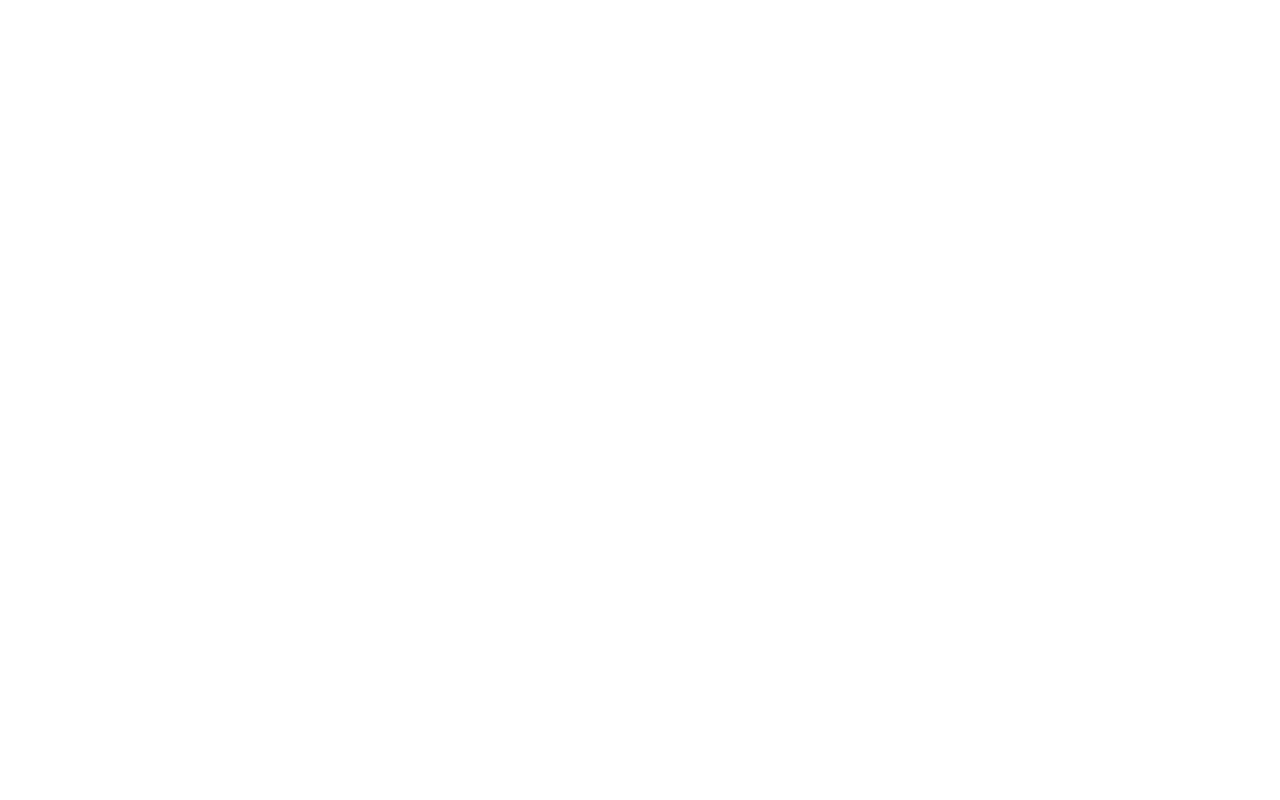
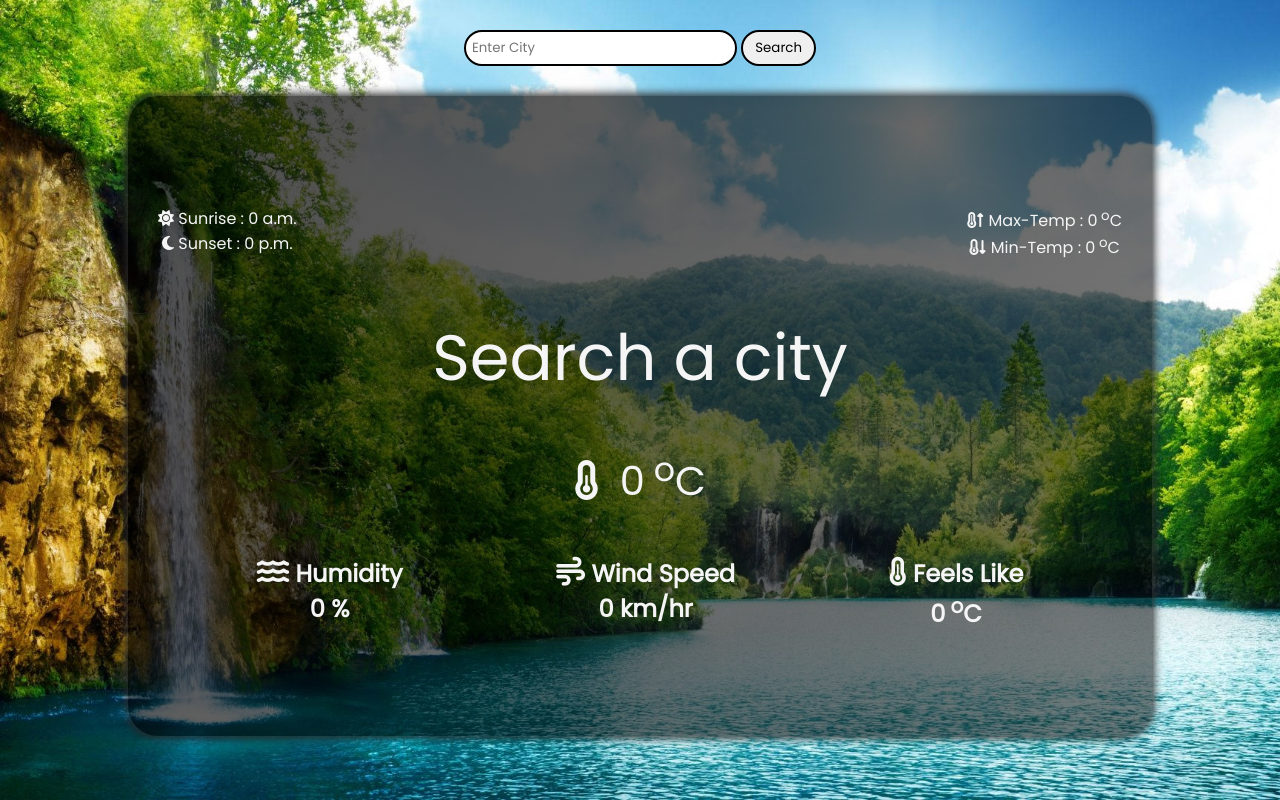
Before and after one commit to tanishtt/jsProjects, a plain HTML site: page weather-app/weather.html in a window 1280 px wide. Drawn offline with Linux system fonts and the light colour scheme.

Commit message:
done maximum part of project.

```diff
--- a/weather-app/script.js
+++ b/weather-app/script.js
@@ -0,0 +1,46 @@
+document.getElementById("btn-search")
+.addEventListener('click',function(event)
+{
+    event.preventDefault();
+    const cityInput = document.getElementById("input-city");
+    const city = cityInput.value;
+    console.log(city);
+    updatetemp(city);
+});
+
+const updatetemp=(city)=>{
+    const url = 'https://weather-by-api-ninjas.p.rapidapi.com/v1/weather?city=Delhi';
+        const options = {
+        method: 'GET',
+        headers: {
+            'X-RapidAPI-Key': '7157b77356msh855731455d890c5p165721jsn66da0bedfe59',
+            'X-RapidAPI-Host': 'weather-by-api-ninjas.p.rapidapi.com'
+        }
+    };
+
+    fetch(url,options)
+    .then((response)=>{
+        return response.json();
+    })
+    .then((data)=>{
+        console.log(data);
+
+        document.querySelector("#sunrise").innerText=data.sunrise;
+        document.querySelector("#sunset").innerText=data.sunset;
+
+        document.querySelector("#max-temp").innerText=data.max_temp;
+        document.querySelector("#min-temp").innerText=data.min_temp;
+
+        document.querySelector("#main-temp").innerText=data.temp;
+        document.querySelector("#place").innerText=city;
+
+
+        document.querySelector("#humidity1").innerText=data.humidity;
+        document.querySelector("#windspeed1").innerText=data.wind_speed;
+        document.querySelector("#feelslike1").innerText=data.feels_like;
+
+    })
+    .catch((err)=>{
+        console.log("Error : ",err);
+    });
+}
--- a/weather-app/style.css
+++ b/weather-app/style.css
@@ -0,0 +1,142 @@
+*{
+  font-family: poppins;
+  margin: 0;
+  padding: 0;
+}
+/* body{
+    height: auto;
+    width: auto;
+} */
+#main{
+    min-height: 100vh;
+    width: 100%;
+    height: auto;
+    background-image: url("background2.jpg");
+    background-position: center;
+    background-size: cover;
+
+    display: flex;
+    flex-direction: column;
+    /* justify-content: center; */
+    align-items: center;
+    color: whitesmoke;
+}
+#search{
+    padding: 30px;
+}
+#btn-search{
+    padding: 6px 12px;
+    border: 2px solid black;
+    border-radius: 20px;
+    cursor: pointer;
+    /* box-shadow: 1px 1px 6px 0.5px black; */
+}
+#btn-search:hover{
+    background: linear-gradient(0deg,rgb(2, 228, 2),rgb(24, 91, 249));
+    /* box-shadow: 1px 1px 6px 0.5px black; */
+}
+#input-city{
+    outline: 0;
+    border: 0;
+    padding: 6px;
+    border-radius: 20px;
+    border: 2px solid black;
+
+}
+#container{
+    width: 80%;
+    min-height: 80vh;
+    height: auto;
+    background: linear-gradient(130deg, rgb(0,0,0,0.7),rgb(0,0,0,0.5));
+    border-radius: 30px;
+    box-shadow: 0 0 10px 2px rgb(40, 40, 40);
+    display: flex;
+    justify-content: center;
+    align-items: center;
+    flex-direction: column;
+    margin-bottom: 50px;
+    /* background: rgb(0, 0, 0,0.2); */
+}
+#upper{
+    display: flex;
+    height: 25%;
+    width: 100%;
+    justify-content: space-between;
+}
+.upper-2{
+    padding: 30px;
+    text-align: center;
+
+}
+/* ////////////////////////////////// */
+#middle{
+    display: flex;
+    height: 50%;
+    width: 100%;
+    flex-direction: column;
+    justify-content: center;
+    align-items: center;
+}
+.mid{
+    padding: 20px;
+    font-size: 2.5rem;
+}
+#place,#time{
+    padding: 0 20px;
+    display: flex;
+    flex-wrap: wrap;
+    justify-content: space-between;
+
+}
+.mid #place{
+    font-size: 4rem;
+}
+.mid #main-temp{
+    /* font-size: 2.1rem; */
+    padding-left: 10px;
+}
+/* ////////////////////////// */
+#lower{
+    display: flex;
+    height: 25%;
+    width: 100%;
+    justify-content: space-evenly;
+}
+.lower-3{
+    padding: 10px;
+    margin: 15px;
+    font-size: 1.5rem;
+    font-weight: 600;
+}
+.lower-3 i{
+    font-size: larger;
+
+}
+#humidity{
+    text-align: center;
+}
+#windspeed{
+    text-align: center;
+}
+#feelslike{
+    text-align: center;
+}
+
+@media screen and (max-width:430px){
+    .mid #place{
+        font-size: 2rem;
+    }
+    #time{
+        font-size: 1.5rem;
+    }
+    .lower-3{
+        padding: 10px;
+        /* margin: 20px; */
+        font-size: 1rem;
+        font-weight: 600;
+    }
+    .upper-2{
+        padding: 20px;
+    }
+
+}
--- a/weather-app/weather.html
+++ b/weather-app/weather.html
@@ -4,10 +4,63 @@
     <meta charset="UTF-8">
     <meta name="viewport" content="width=device-width, initial-scale=1.0">
     <title>Weather</title>
+    <link rel="preconnect" href="https://fonts.googleapis.com">
+    <link rel="preconnect" href="https://fonts.gstatic.com" crossorigin>
+    <link href="https://fonts.googleapis.com/css2?family=Poppins&display=swap" rel="stylesheet">
+    <link rel="stylesheet" href="https://cdnjs.cloudflare.com/ajax/libs/font-awesome/6.4.0/css/all.min.css" integrity="sha512-iecdLmaskl7CVkqkXNQ/ZH/XLlvWZOJyj7Yy7tcenmpD1ypASozpmT/E0iPtmFIB46ZmdtAc9eNBvH0H/ZpiBw==" crossorigin="anonymous" referrerpolicy="no-referrer">
     <link rel="stylesheet" href="style.css">
 </head>
 <body>
+    <div id="main">
+        <form >
+            <div id="search">
+                <input name="input_city" type="search" placeholder="Enter City" id="input-city">
+                <button type="submit" id="btn-search">Search</button>
+            </div>
+        </form>
 
+        <div id="container">
+            <div id="upper">
+                <div class="upper-2">
+                    <div><i class="fa-solid fa-sun"></i> Sunrise : <span id="sunrise">0</span> a.m.</div>
+                    <div><i class="fa-solid fa-moon"></i> Sunset : <span id="sunset">0</span> p.m.</div>
+                </div>
+                <div class="upper-2">
+                    <div><i class="fa-solid fa-temperature-arrow-up"></i> Max-Temp : <span id="max-temp">0</span><sup> o</sup>C</div>
+                    <div><i class="fa-solid fa-temperature-arrow-down"></i> Min-Temp : <span id="min-temp">0</span><sup> o</sup>C</div>
+                </div>
+            </div>
+            <div id="middle">
+                <div class="mid">
+                    <div id="place">Search a city</div>
+                    <!-- <div id="time">
+                        <div>10 p.m.</div>
+                        <div>Monday</div>
+                    </div> -->
+                </div>
+                <div class="mid">
+                    <i class="fa-solid fa-temperature-half"></i>
+                    <span id="main-temp">0</span><sup> o</sup>C
+                </div>
+            </div>
+            <div id="lower">
+                <div class="lower-3">
+                    <div><i class="fa-solid fa-water"></i> Humidity</div>
+                    <div id="humidity"><span id="humidity1">0</span> %</div>
+                </div>
+                <div class="lower-3">
+                    <div><i class="fa-solid fa-wind"></i> Wind Speed</div>
+                    <div id="windspeed"><span id="windspeed1">0</span> km/hr</div>
+                </div>
+                <div class="lower-3">
+                    <div><i class="fa-solid fa-temperature-three-quarters"></i> Feels Like</div>
+                    <div id="feelslike"><span id="feelslike1">0</span><sup> o</sup>C</div>
+                </div>
+
+            </div>
+
+        </div>
+    </div>
     <script src="script.js"></script>
 </body>
 </html>
```
Also changed, not shown: weather-app/background1.jpg (added), weather-app/background2.jpg (added).
